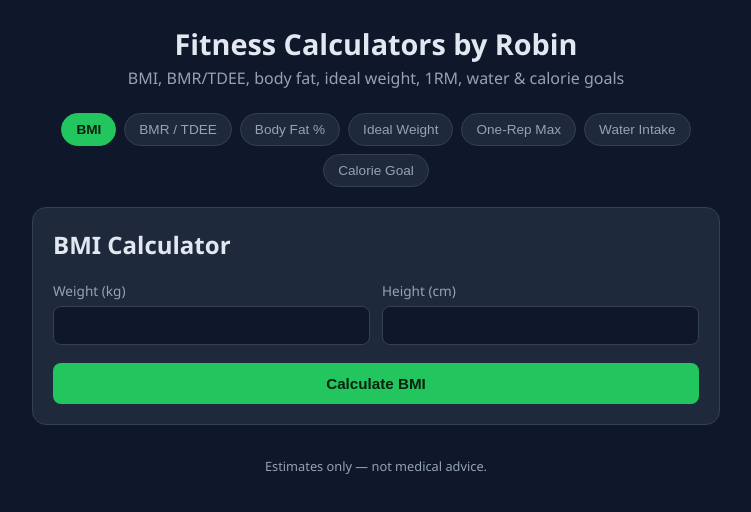
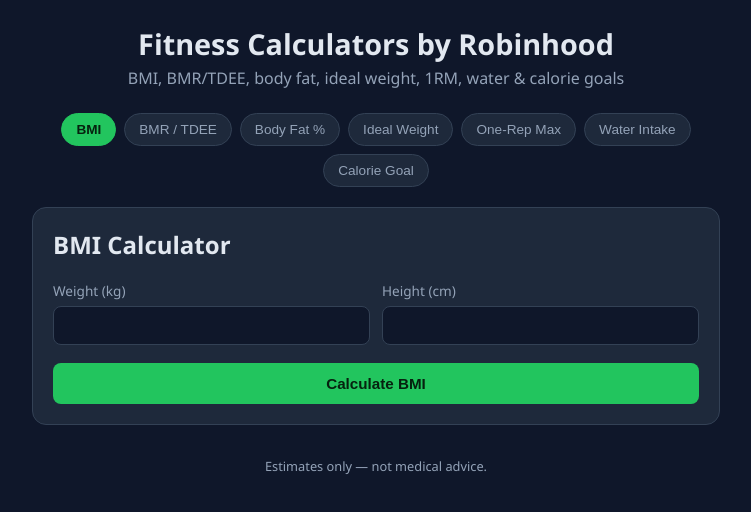
Before and after one commit to Muhammad-Ali500/simple-fitnessapp, a plain HTML site: page index.html in a window 1280 px wide. Shown: the whole page, without its empty margins (264-1015 px from the left). Drawn offline with Linux system fonts and the light colour scheme.

Commit message:
test ci-cd

```diff
--- a/index.html
+++ b/index.html
@@ -9,7 +9,7 @@
 <body>
 <div class="app">
   <header>
-    <h1>Fitness Calculators by Robin</h1>
+    <h1>Fitness Calculators by Robinhood</h1>
     <p>BMI, BMR/TDEE, body fat, ideal weight, 1RM, water &amp; calorie goals</p>
   </header>
 
```
Also changed, not shown: 1 other file.
